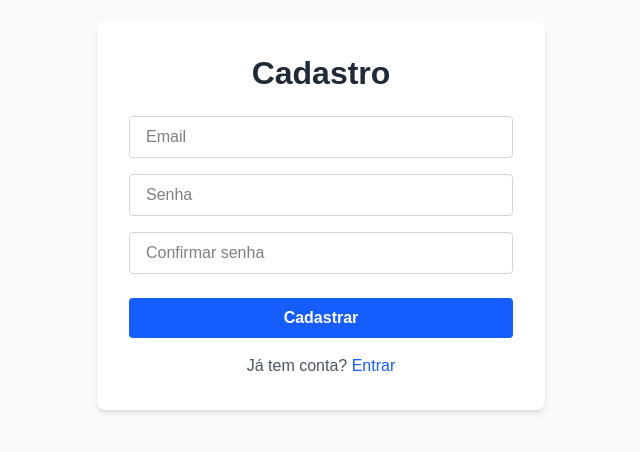
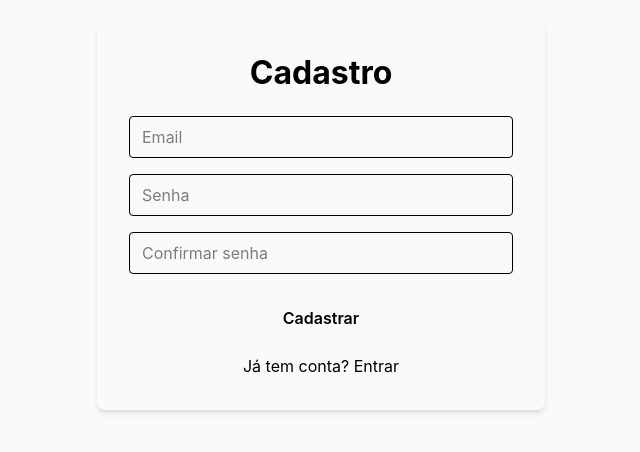
Before and after one commit to SeuDemar/gm-deck, a Next.js app: page /register in a window 1280 px wide. Shown: the part 184-636 px from the top of the page, without its empty margins (319-959 px from the left). Built offline with nearby package versions, Linux system fonts and the light colour scheme; no server answers.

Commit message:
Alterações relacionadas ao modal

```diff
--- /dev/null
+++ b/src/app/components/Modal.tsx
@@ -0,0 +1,44 @@
+"use client";
+
+import { FC, ReactNode } from "react";
+import { X } from "lucide-react";
+
+interface ModalProps {
+  isOpen: boolean;
+  onClose: () => void;
+  children?: ReactNode;
+}
+
+const Modal: FC<ModalProps> = ({ isOpen, onClose, children }) => {
+  if (!isOpen) return null;
+
+  return (
+    <div
+      className="fixed inset-0 z-50 flex items-center justify-center bg-black/50"
+      onClick={onClose} // clicar fora fecha
+    >
+      <div
+        className="relative rounded-2xl shadow-lg w-[95vw] h-[95vh]"
+        style={{
+          backgroundColor: "var(--color-text-primary)",
+          color: "var(--color-background-dark)",
+        }}
+        onClick={(e) => e.stopPropagation()} // impede clique interno de fechar
+      >
+        {/* Botão de fechar sempre visível */}
+        <button
+          onClick={onClose}
+          className="absolute top-12 right-6 p-2 rounded-full hover:bg-gray-200 transition"
+        >
+          <X className="w-7 h-7 text-red-500" />
+        </button>
+
+        {/* Conteúdo da modal */}
+        {children}
+      </div>
+    </div>
+  );
+};
+
+export default Modal;
+import { useState } from "react";
--- a/src/app/globals.css
+++ b/src/app/globals.css
@@ -1,4 +1,34 @@
 @import "tailwindcss";
+
+@theme {
+  /* Cores principais da marca */
+  --color-brand: #650033;
+  /* Vinho escuro */
+  --color-brand-light: #a1394d;
+  /* Vermelho mais claro*/
+  --color-brand-salmon: #e9967a;
+  /* Salmão suave*/
+  --color-brand-accent: #ffb3ab;
+  /* Detalhe mais claro, alertas ou botões secundários */
+
+  /* Cores de fundo */
+  --color-background-light: #f5e9e7;
+  /* Fundo geral, seções claras */
+  --color-background-dark: #2c1b20;
+  /* Fundo escuro, sidebar ou áreas contrastantes */
+
+  /* Cores de texto */
+  --color-text-primary: #f5f5f5;
+  /* Texto principal */
+  --color-text-secondary: #e0d4d2;
+  /* Texto secundário */
+
+  /* Fontes */
+  --font-sans: "Inter", sans-serif;
+  /* Fonte principal do projeto */
+}
+
+
 
 body {
   background-color: #f9fafb;
--- a/src/app/login/page.tsx
+++ b/src/app/login/page.tsx
@@ -31,14 +31,31 @@ export default function LoginPage() {
   }
 
   return (
-    <main className="flex min-h-screen items-center justify-center bg-gray-50 p-4">
-      <div className="w-full max-w-md bg-white rounded-lg shadow-md p-8">
-        <h1 className="text-3xl font-bold text-gray-800 mb-6 text-center">
+    <main
+      className="flex min-h-screen items-center justify-center p-4 font-sans"
+      style={{ backgroundColor: "var(--color-background-light)" }}
+    >
+      <div
+        className="w-full max-w-md rounded-lg shadow-md p-8"
+        style={{
+          backgroundColor: "var(--color-text-primary)",
+          color: "var(--color-text-primary)",
+        }}
+      >
+        <h1
+          className="text-3xl font-bold mb-6 text-center"
+          style={{ color: "var(--color-brand)" }}
+        >
           Login
         </h1>
 
         {message && (
-          <p className="text-red-600 mb-4 text-center font-medium">{message}</p>
+          <p
+            className="text-center mb-4 font-medium"
+            style={{ color: "var(--color-brand-accent)" }}
+          >
+            {message}
+          </p>
         )}
 
         <input
@@ -46,26 +63,55 @@ export default function LoginPage() {
           placeholder="Email"
           value={email}
           onChange={(e) => setEmail(e.target.value)}
-          className="w-full mb-4 px-4 py-2 border border-gray-300 rounded focus:outline-none focus:ring-2 focus:ring-blue-500 focus:border-blue-500 transition"
+          className="w-full mb-4 px-4 py-2 border rounded focus:outline-none focus:ring-2 transition"
+          style={
+            {
+              borderColor: "var(--color-brand-light)",
+              backgroundColor: "var(--color-text-primary)",
+              color: "black",
+              paddingLeft: "0.75rem",
+              paddingRight: "0.75rem",
+              "--tw-ring-color": "var(--color-brand-salmon)",
+            } as React.CSSProperties
+          }
         />
+
         <input
           type="password"
           placeholder="Senha"
           value={password}
           onChange={(e) => setPassword(e.target.value)}
-          className="w-full mb-6 px-4 py-2 border border-gray-300 rounded focus:outline-none focus:ring-2 focus:ring-blue-500 focus:border-blue-500 transition"
+          className="w-full mb-6 px-4 py-2 border rounded focus:outline-none focus:ring-2 transition"
+          style={
+            {
+              borderColor: "var(--color-brand-light)",
+              backgroundColor: "var(--color-text-primary)",
+              color: "black",
+              paddingLeft: "0.75rem",
+              paddingRight: "0.75rem",
+              "--tw-ring-color": "var(--color-brand-salmon)",
+            } as React.CSSProperties
+          }
         />
 
         <button
           onClick={handleLogin}
-          className="w-full bg-blue-600 text-white py-2 rounded hover:bg-blue-700 transition-colors font-semibold"
+          className="w-full py-2 rounded hover:opacity-90 transition-colors font-semibold"
+          style={{
+            backgroundColor: "var(--color-brand)",
+            color: "var(--color-text-primary)",
+          }}
         >
           Entrar
         </button>
 
-        <p className="mt-4 text-center text-gray-600">
+        <p className="mt-4 text-center" style={{ color: "var(--color-brand)" }}>
           Não tem conta?{" "}
-          <a href="/register" className="text-blue-600 hover:underline">
+          <a
+            href="/register"
+            className="hover:underline"
+            style={{ color: "var(--color-brand-salmon)" }}
+          >
             Cadastre-se
           </a>
         </p>
--- a/src/app/register/page.tsx
+++ b/src/app/register/page.tsx
@@ -26,14 +26,31 @@ export default function RegisterPage() {
   }
 
   return (
-    <main className="flex min-h-screen items-center justify-center bg-gray-50 p-4">
-      <div className="w-full max-w-md bg-white rounded-lg shadow-md p-8">
-        <h1 className="text-3xl font-bold text-gray-800 mb-6 text-center">
+    <main
+      className="flex min-h-screen items-center justify-center p-4 font-sans"
+      style={{ backgroundColor: "var(--color-background-light)" }}
+    >
+      <div
+        className="w-full max-w-md rounded-lg shadow-md p-8"
+        style={{
+          backgroundColor: "var(--color-text-primary)",
+          color: "var(--color-text-primary)",
+        }}
+      >
+        <h1
+          className="text-3xl font-bold mb-6 text-center"
+          style={{ color: "var(--color-brand)" }}
+        >
           Cadastro
         </h1>
 
         {message && (
-          <p className="text-center text-red-600 mb-4 font-medium">{message}</p>
+          <p
+            className="text-center mb-4 font-medium"
+            style={{ color: "var(--color-brand-accent)" }}
+          >
+            {message}
+          </p>
         )}
 
         <input
@@ -41,33 +58,71 @@ export default function RegisterPage() {
           placeholder="Email"
           value={email}
           onChange={(e) => setEmail(e.target.value)}
-          className="w-full mb-4 px-4 py-2 border border-gray-300 rounded focus:outline-none focus:ring-2 focus:ring-blue-500 focus:border-blue-500 transition"
+          className="w-full mb-4 px-4 py-2 border rounded focus:outline-none focus:ring-2 transition"
+          style={
+            {
+              borderColor: "var(--color-brand-light)",
+              backgroundColor: "var(--color-text-primary)",
+              color: "black",
+              paddingLeft: "0.75rem",
+              paddingRight: "0.75rem",
+              "--tw-ring-color": "var(--color-brand-salmon)",
+            } as React.CSSProperties
+          }
         />
         <input
           type="password"
           placeholder="Senha"
           value={password}
           onChange={(e) => setPassword(e.target.value)}
-          className="w-full mb-4 px-4 py-2 border border-gray-300 rounded focus:outline-none focus:ring-2 focus:ring-blue-500 focus:border-blue-500 transition"
+          className="w-full mb-4 px-4 py-2 border rounded focus:outline-none focus:ring-2 transition"
+          style={
+            {
+              borderColor: "var(--color-brand-light)",
+              backgroundColor: "var(--color-text-primary)",
+              color: "black",
+              paddingLeft: "0.75rem",
+              paddingRight: "0.75rem",
+              "--tw-ring-color": "var(--color-brand-salmon)",
+            } as React.CSSProperties
+          }
         />
         <input
           type="password"
           placeholder="Confirmar senha"
           value={confirmPassword}
           onChange={(e) => setConfirmPassword(e.target.value)}
-          className="w-full mb-6 px-4 py-2 border border-gray-300 rounded focus:outline-none focus:ring-2 focus:ring-blue-500 focus:border-blue-500 transition"
+          className="w-full mb-6 px-4 py-2 border rounded focus:outline-none focus:ring-2 transition"
+          style={
+            {
+              borderColor: "var(--color-brand-light)",
+              backgroundColor: "var(--color-text-primary)",
+              color: "black",
+              paddingLeft: "0.75rem",
+              paddingRight: "0.75rem",
+              "--tw-ring-color": "var(--color-brand-salmon)",
+            } as React.CSSProperties
+          }
         />
 
         <button
           onClick={handleRegister}
-          className="w-full bg-blue-600 text-white py-2 rounded hover:bg-blue-700 transition-colors font-semibold"
+          className="w-full py-2 rounded hover:opacity-90 transition-colors font-semibold"
+          style={{
+            backgroundColor: "var(--color-brand)",
+            color: "var(--color-text-primary)",
+          }}
         >
           Cadastrar
         </button>
 
-        <p className="mt-4 text-center text-gray-600">
+        <p className="mt-4 text-center" style={{ color: "var(--color-brand)" }}>
           Já tem conta?{" "}
-          <a href="/login" className="text-blue-600 hover:underline">
+          <a
+            href="/login"
+            className="hover:underline"
+            style={{ color: "var(--color-brand-salmon)" }}
+          >
             Entrar
           </a>
         </p>
```
Also changed, not shown: src/app/dashboard/page.tsx (+91 -23 lines), 1 other file (tests, documents, lock files or other folders).
